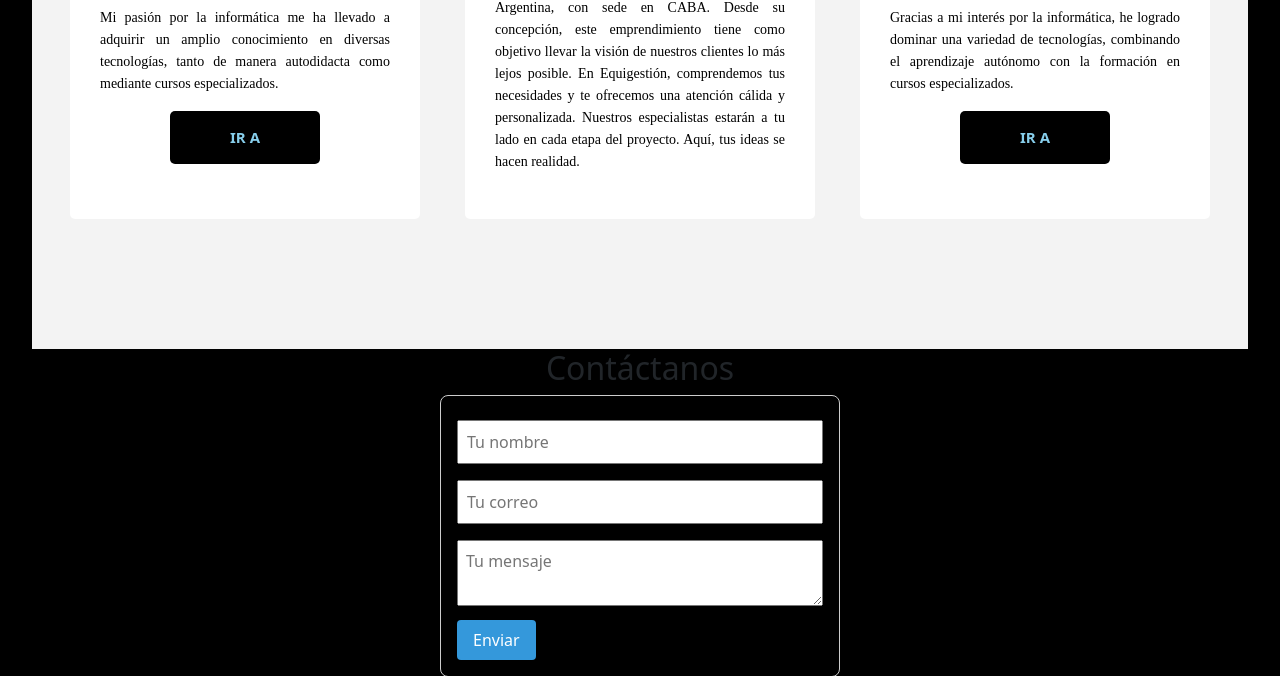
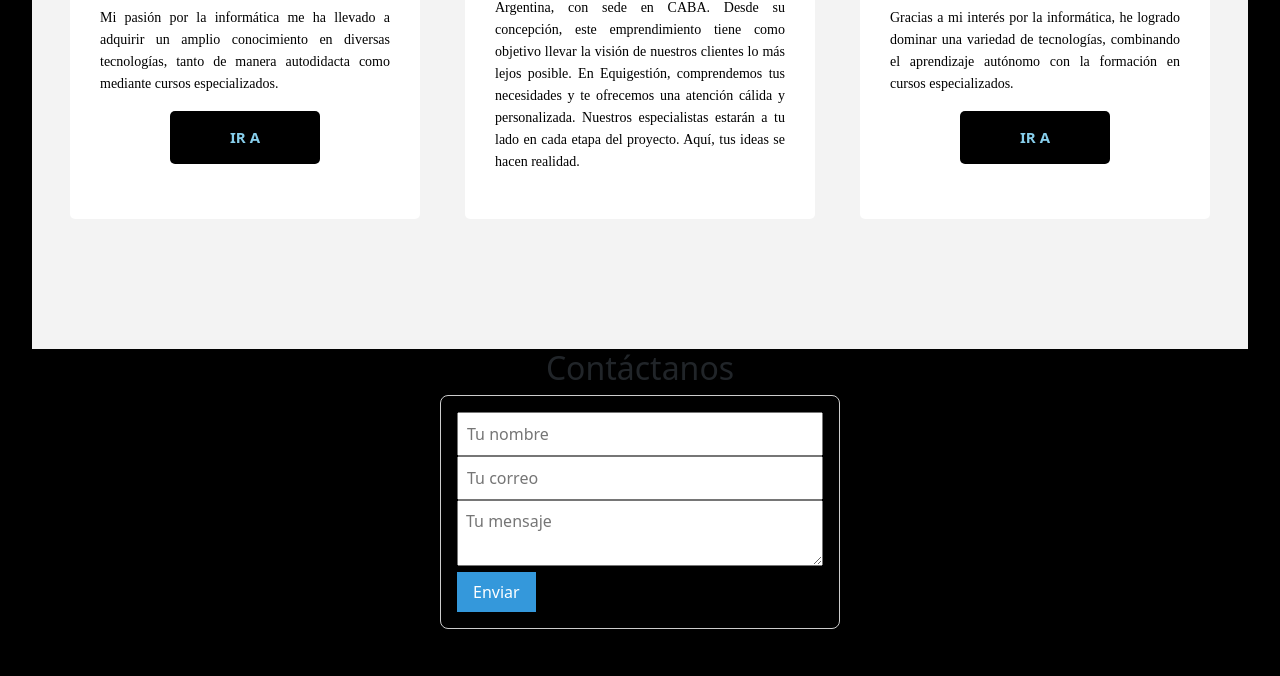
Before and after one commit to danielduda/ONEPAGE-PROGRAMACION-main, a plain HTML site: page html/nosotros.html in a window 1280 px wide. Shown: the part 491-1167 px from the top of the page. Drawn offline with nearby package versions, Linux system fonts and the light colour scheme.

Commit message:
formulario, botones

```diff
--- a/html/nosotros.html
+++ b/html/nosotros.html
@@ -26,28 +26,6 @@
       emailjs.init("lvYbcWVZ5HX3YVOI_"); // Reemplaza con tu User ID de EmailJS
     })();
   </script>
-  <style>
-    form {
-      max-width: 400px;
-      margin: auto;
-      padding: 1rem;
-      border: 1px solid #ccc;
-      border-radius: 8px;
-    }
-    input, textarea {
-      width: 100%;
-      padding: 0.5rem;
-      margin: 0.5rem 0;
-    }
-    button {
-      padding: 0.5rem 1rem;
-      background: #3498db;
-      color: white;
-      border: none;
-      border-radius: 4px;
-      cursor: pointer;
-    }
-  </style>
 
 </head>
 
```
Also changed, not shown: index.html (+11 -0 lines).
